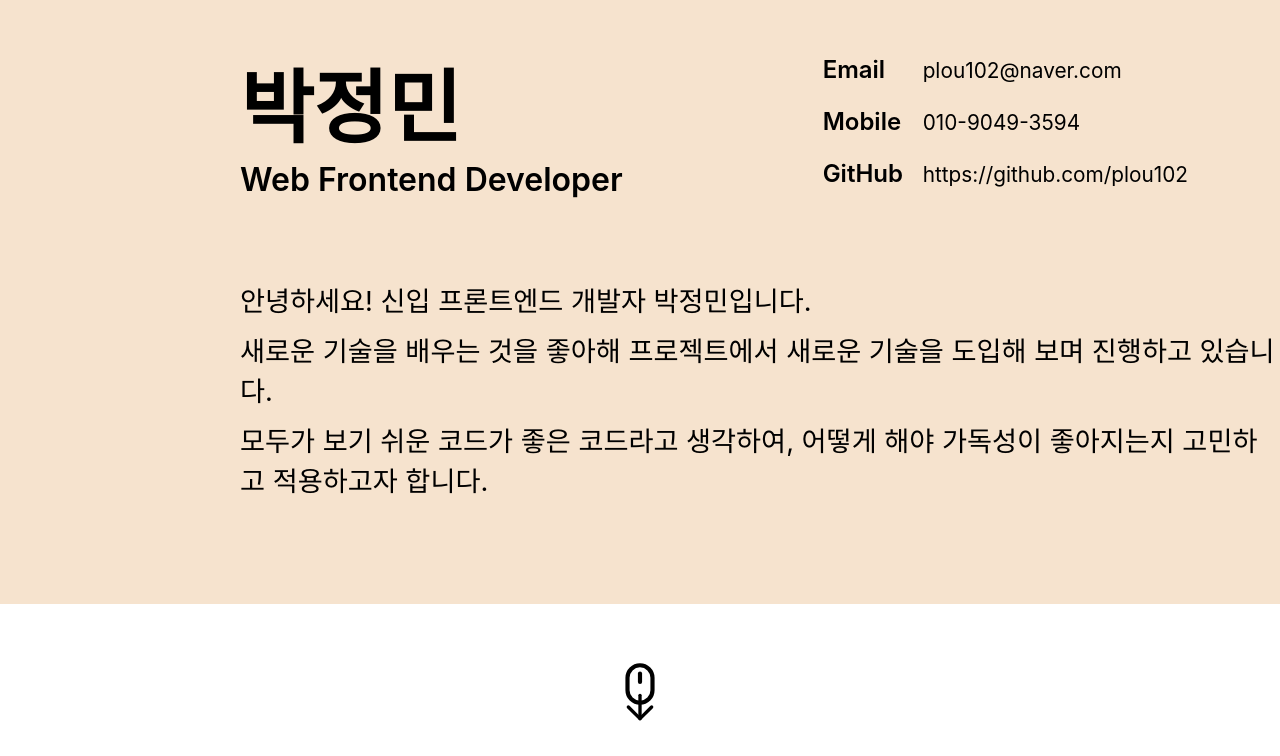
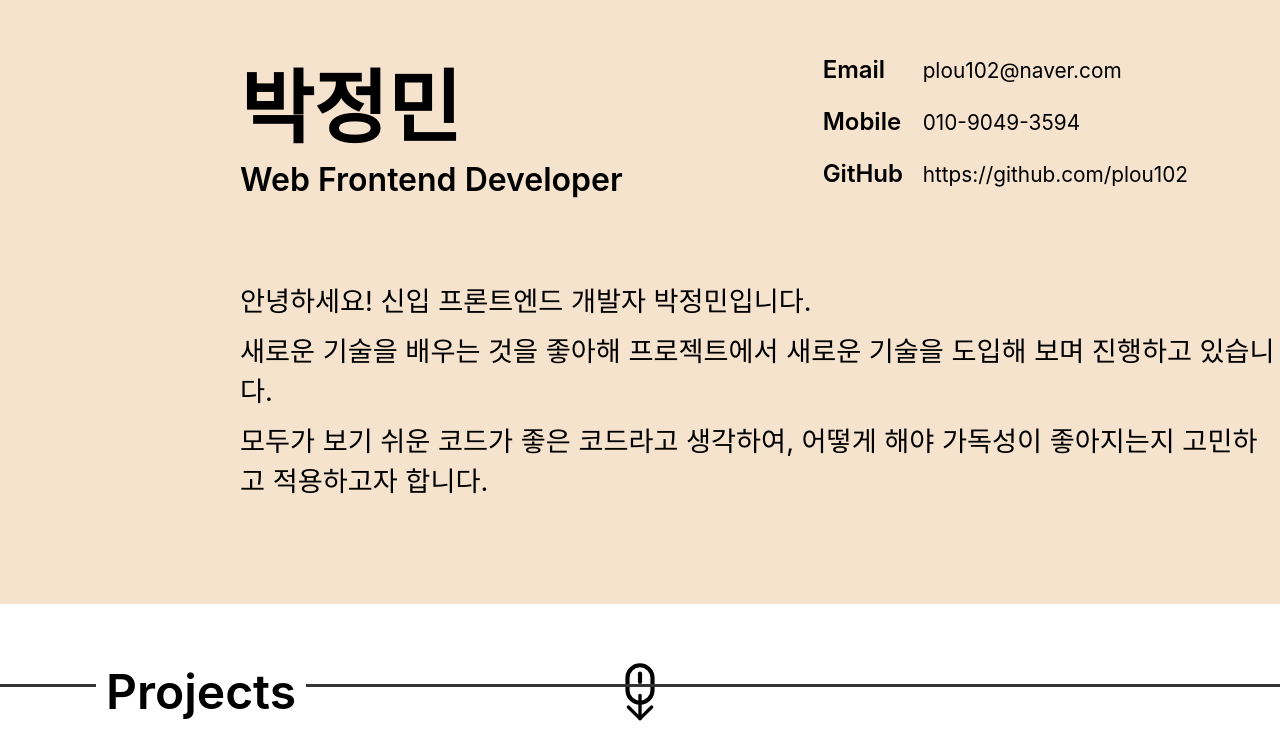
Before and after one commit to plou102/portfolio, a React (Create React App) app: page / in a window 1280 px wide. Shown: the part 196-952 px from the top of the page. Before the commit the page ends 923 px from the top, so only its background shows below. Built offline with nearby package versions, Linux system fonts and the light colour scheme.

Commit message:
Feat: scroll event 구현

```diff
--- a/src/App.js
+++ b/src/App.js
@@ -1,8 +1,21 @@
+import Projects from 'components/projects/Projects';
 import './App.css';
 import Info from 'components/Info';
+import { useRef } from 'react';
 
 function App() {
-  return <Info />;
+  const projectRef = useRef(null);
+
+  const ClickMove = () => {
+    projectRef.current?.scrollIntoView({ behavior: 'smooth' });
+  };
+
+  return (
+    <>
+      <Info event={ClickMove} />
+      <Projects ref={projectRef} />
+    </>
+  );
 }
 
 export default App;
--- a/src/components/Info.jsx
+++ b/src/components/Info.jsx
@@ -2,7 +2,7 @@ import React from 'react';
 import styled from 'styled-components';
 import { LuMouse, LuArrowDown } from 'react-icons/lu';
 
-const Info = () => {
+const Info = ({ event }) => {
   return (
     <InfoContent>
       <AboutMe>
@@ -40,7 +40,7 @@ const Info = () => {
         </div>
       </Introduction>
 
-      <DownBtn>
+      <DownBtn onClick={() => event()}>
         <LuMouse size="50" />
         <LuArrowDown size="40" className="arrow" />
       </DownBtn>
--- /dev/null
+++ b/src/components/projects/Projects.jsx
@@ -0,0 +1,40 @@
+import React, { forwardRef } from 'react';
+import styled from 'styled-components';
+
+const Projects = forwardRef((props, ref) => {
+  return (
+    <ProjectContent ref={ref}>
+      <Title>
+        <Line />
+        <p>Projects</p>
+      </Title>
+    </ProjectContent>
+  );
+});
+
+export default Projects;
+
+const ProjectContent = styled.div`
+  height: 100vh;
+`;
+
+const Title = styled.div`
+  position: relative;
+
+  p {
+    font-size: 3rem;
+    font-weight: 600;
+    display: inline;
+    background-color: #fff;
+    padding: 0 10px;
+    position: absolute;
+    top: 10px;
+    left: 6rem;
+  }
+`;
+
+const Line = styled.div`
+  width: 100%;
+  border-bottom: 3px solid #333;
+  padding-top: 10vh;
+`;
```
